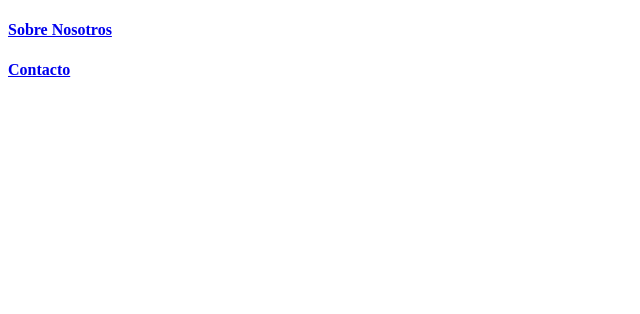
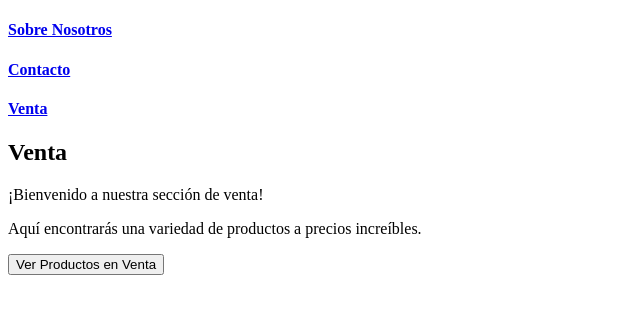
Before and after one commit to khaterine17/Proyecto-Final, a React (Vite) app in the folder proyecto_final/: page /Venta in a window 1280 px wide. Shown: the top 314 px of the page, without its empty margins (0-640 px from the left). Built offline with nearby package versions, Linux system fonts and the light colour scheme.

Commit message:
Nvbar Venta

```diff
--- a/proyecto_final/src/App.jsx
+++ b/proyecto_final/src/App.jsx
@@ -1,7 +1,8 @@
 import React from 'react';
 import { Routes, Route, Link } from 'react-router-dom';
 import SobreNosotros from './SobreNosotros.jsx';
-import Contacto from './contacto.jsx';
+import Contacto from './Contacto.jsx';
+import Venta from './Venta.jsx';
 
 function App() {
     return (
@@ -25,6 +26,16 @@ function App() {
             <Routes>
                 <Route path="/Contacto" element={<Contacto />} />
             </Routes>
+
+            <nav>
+                <Link to="/Venta">
+                    <h4>Venta</h4>
+                </Link>
+            </nav>
+
+            <Routes>
+                <Route path="/Venta" element={<Venta />} />
+            </Routes>
         </div>
     );
 }
--- /dev/null
+++ b/proyecto_final/src/Venta.jsx
@@ -0,0 +1,18 @@
+import React from "react";
+
+function Venta() {
+    return (
+        <div>
+            <main>
+                <section id="venta">
+                    <h2>Venta</h2>
+                    <p>¡Bienvenido a nuestra sección de venta!</p>
+                    <p>Aquí encontrarás una variedad de productos a precios increíbles.</p>
+                    <button id="btn-venta">Ver Productos en Venta</button>
+                </section>
+            </main>
+        </div>
+    );
+}
+
+export default Venta;
```
